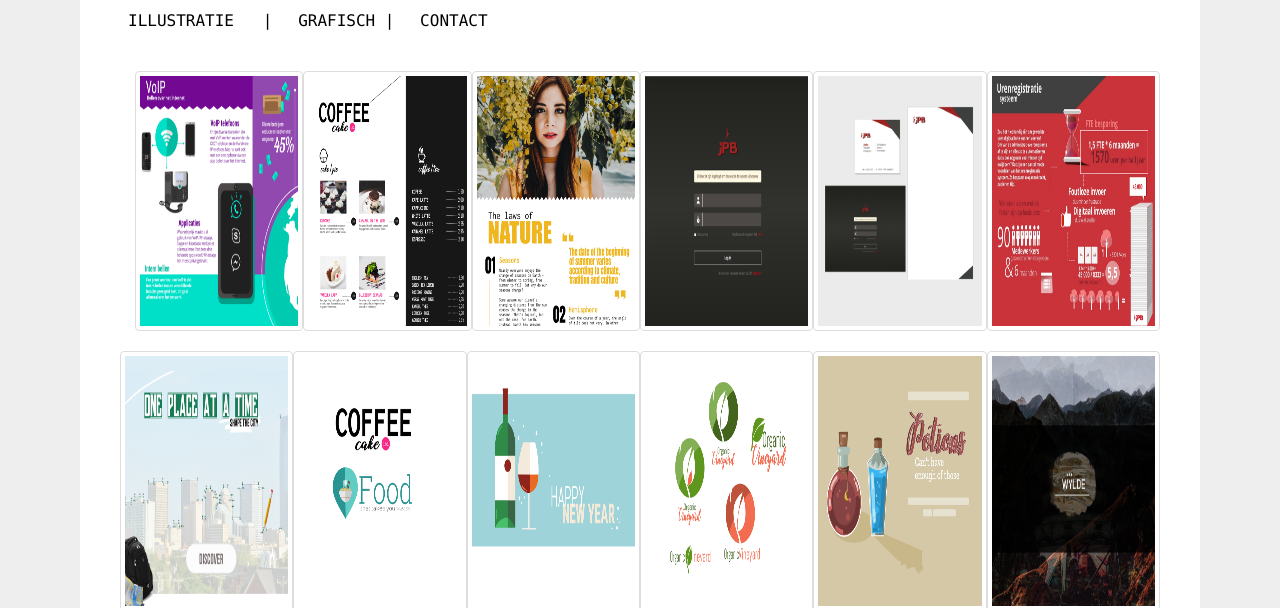
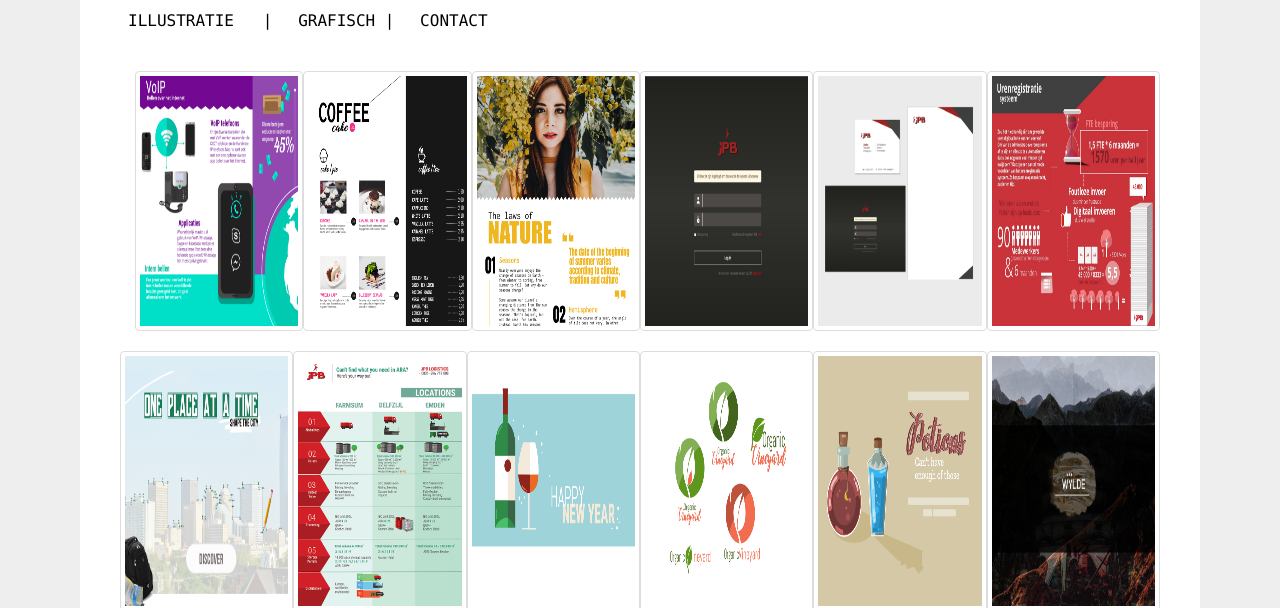
Before and after one commit to TrueSurrender/sannet.github.io, a plain HTML site: page grafisch.html in a window 1280 px wide. Shown: the part 192-800 px from the top of the page. Drawn offline with nearby package versions, Linux system fonts and the light colour scheme.

Commit message:
new image
new image

```diff
--- a/grafisch.html
+++ b/grafisch.html
@@ -73,7 +73,7 @@
                   </div>
                     <div class="col-md-2 no-padding">
                     <div class="thumbnail">
-                      <img src="images/food.png" alt="">
+                      <img src="images/tanks.png" alt="">
                     </div>
                   </div>
                   <div class="col-md-2 no-padding">
```
Also changed, not shown: images/tanks.png (added).
